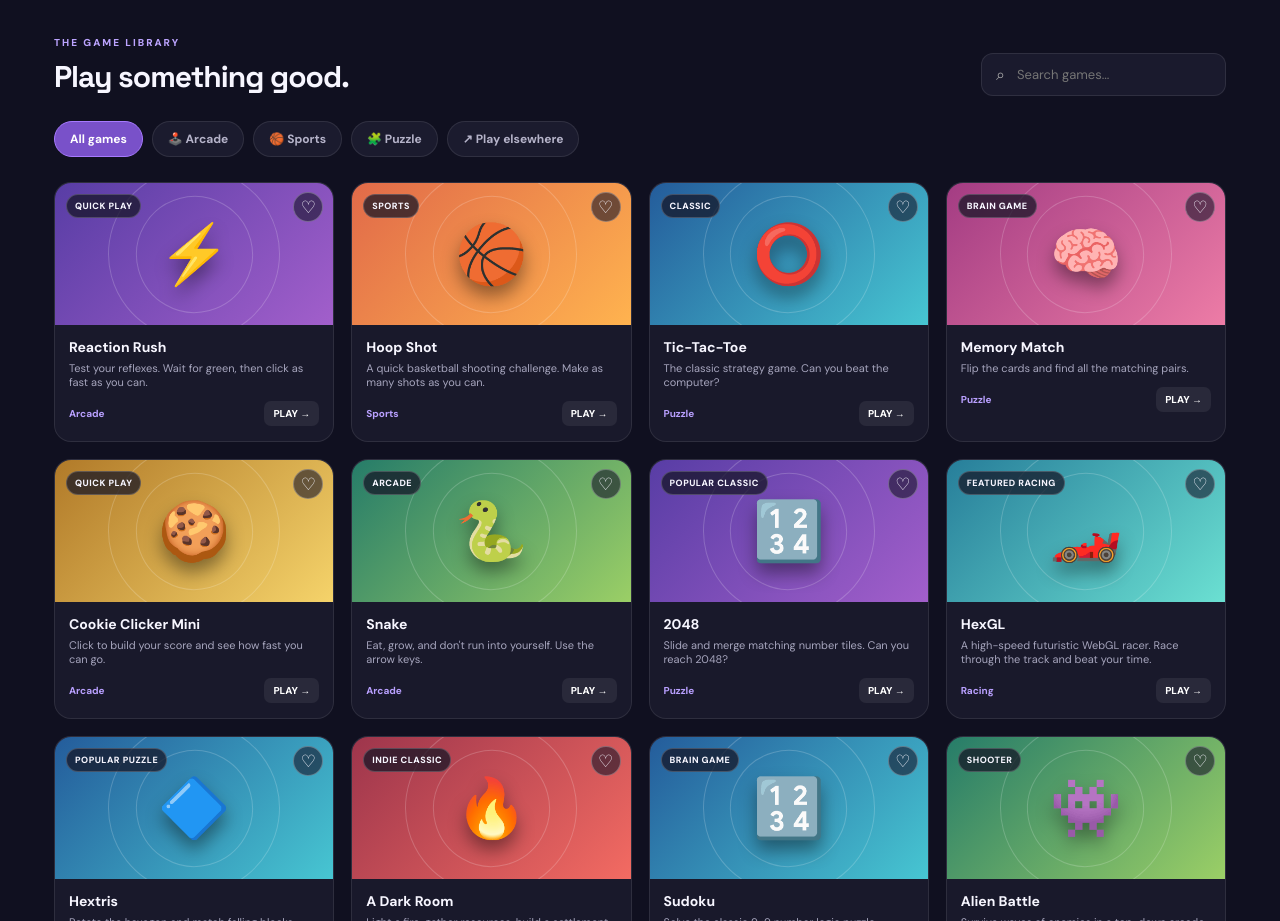
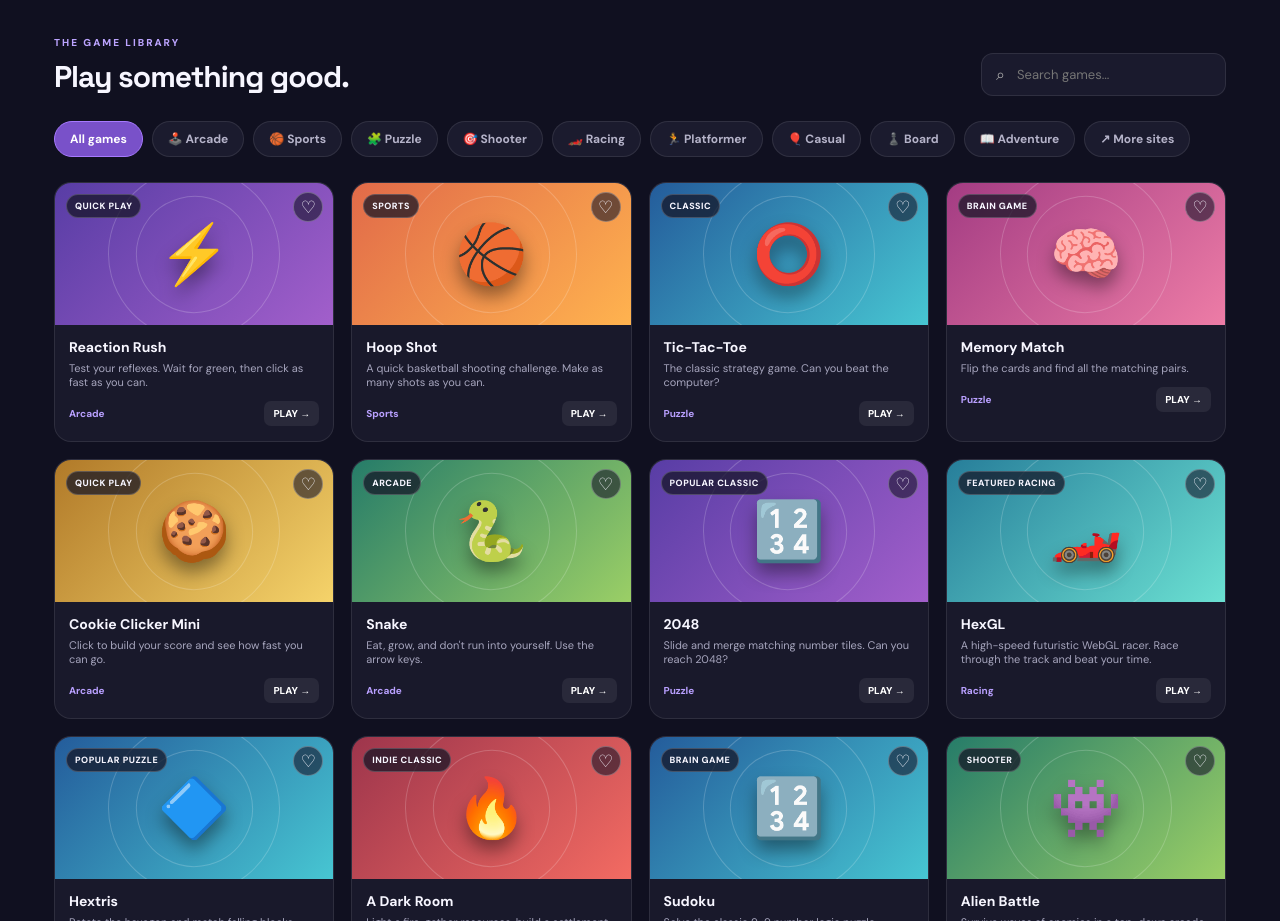
Before and after one commit to gavcancode/gavgames, a plain HTML site: page gavgames/index.html in a window 1280 px wide. Shown: the part 1060-1981 px from the top of the page. Drawn offline with Linux system fonts and the light colour scheme.

Commit message:
Add game category filters and game credits area

```diff
--- a/gavgames/index.html
+++ b/gavgames/index.html
@@ -81,7 +81,13 @@
           <button class="filter" data-category="Arcade">🕹️ Arcade</button>
           <button class="filter" data-category="Sports">🏀 Sports</button>
           <button class="filter" data-category="Puzzle">🧩 Puzzle</button>
-          <button class="filter" data-category="External">↗ Play elsewhere</button>
+          <button class="filter" data-category="Shooter">🎯 Shooter</button>
+          <button class="filter" data-category="Racing">🏎️ Racing</button>
+          <button class="filter" data-category="Platformer">🏃 Platformer</button>
+          <button class="filter" data-category="Casual">🎈 Casual</button>
+          <button class="filter" data-category="Board">♟️ Board</button>
+          <button class="filter" data-category="Adventure">📖 Adventure</button>
+          <button class="filter" data-category="External">↗ More sites</button>
         </div>
         <div class="game-grid" id="games"></div>
         <div class="empty-state hidden" id="emptyState"><div>🛸</div><h3>No games found</h3><p>Try another search or category.</p></div>
@@ -104,7 +110,7 @@
     </header>
     <div class="player-content">
       <div class="player-frame" id="playerFrame"></div>
-      <div class="player-info"><div><div class="eyebrow">NOW PLAYING</div><h2 id="playerHeading">Game title</h2><p id="playerDescription"></p></div><span class="player-tag">GAVGAMES</span></div>
+      <div class="player-info"><div><div class="eyebrow">NOW PLAYING</div><h2 id="playerHeading">Game title</h2><p id="playerDescription"></p><p id="playerAttribution" class="player-attribution"></p></div><span class="player-tag">GAVGAMES</span></div>
     </div>
   </section>
   <script src="games.js"></script>
```
